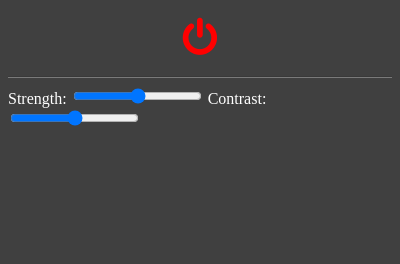
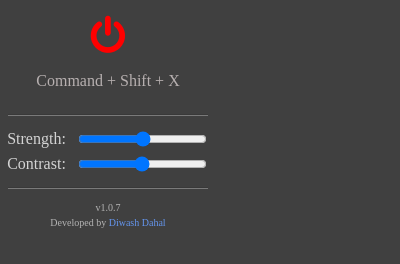
Before and after one commit to diwash007/PDF-Dark-Mode, a browser extension: page popup/popup.html in a window 400 px wide. Drawn offline with Linux system fonts and the light colour scheme.

Commit message:
🎨 Update Popup design

```diff
--- a/popup/popup.css
+++ b/popup/popup.css
@@ -1,14 +1,17 @@
 body {
   background: #404040;
   color: white;
+  width: 200px;
 }
 
 #toggle {
   display: flex;
   justify-content: center;
   align-items: center;
-  height: 60px;
   width: 100%;
+  flex-direction: column;
+  padding-top: 8px;
+  cursor: pointer;
 }
 
 hr {
@@ -17,3 +20,32 @@ hr {
   border-top: 1px solid rgba(0, 0, 0, 0.1);
   border-bottom: 1px solid rgba(255, 255, 255, 0.3);
 }
+
+.label {
+  color: rgb(212, 212, 212);
+}
+
+.inputs {
+  display: flex;
+  flex-direction: column;
+  gap: 5px;
+  padding: 5px;
+}
+
+.input-row {
+  display: flex;
+  justify-content: center;
+  align-items: center;
+  gap: 10px;
+}
+
+.footer {
+  padding: 5px;
+  display: flex;
+  flex-direction: column;
+  gap: 4px;
+  font-size: 10px;
+  justify-content: center;
+  align-items: center;
+  color: rgb(180, 180, 180);
+}
--- a/popup/popup.html
+++ b/popup/popup.html
@@ -10,15 +10,39 @@
   <body>
     <div id="toggle">
       <i class="fa fa-power-off" style="font-size: 40px"></i>
+      <p style="color: rgb(183, 176, 176); size: 20px">Command + Shift + X</p>
     </div>
 
     <hr />
 
-    <label for="slider">Strength:</label>
-    <input id="slider" type="range" min="200" value="255" max="255" />
+    <div class="inputs">
+      <div class="input-row">
+        <label for="slider" class="label">Strength:</label>
+        <input id="slider" type="range" min="200" value="255" max="255" />
+      </div>
+      <div class="input-row">
+        <label for="contrastSlider" class="label">Contrast:</label>
+        <input
+          id="contrastSlider"
+          type="range"
+          min="50"
+          value="100"
+          max="100"
+        />
+      </div>
+    </div>
 
-    <label for="contrastSlider">Contrast:</label>
-    <input id="contrastSlider" type="range" min="50" value="100" max="100" />
+    <hr />
+
+    <div class="footer">
+      <div>v1.0.7</div>
+      <div>
+        Developed by
+        <a style="color: cornflowerblue; cursor: pointer" id="portfolio"
+          >Diwash Dahal</a
+        >
+      </div>
+    </div>
 
     <script src="popup.js"></script>
   </body>
--- a/popup/popup.js
+++ b/popup/popup.js
@@ -44,6 +44,13 @@ toggle.addEventListener("click", () => {
   });
 });
 
+window.addEventListener("DOMContentLoaded", function () {
+  const link = document.getElementById("portfolio");
+  link.addEventListener("click", function () {
+    chrome.tabs.create({ url: "https://diwashdahal.com.np/" });
+  });
+});
+
 // apply dark mode if viewing PDF
 async function applyDarkMode() {
   let [tab] = await chrome.tabs.query({ active: true, currentWindow: true });
```
